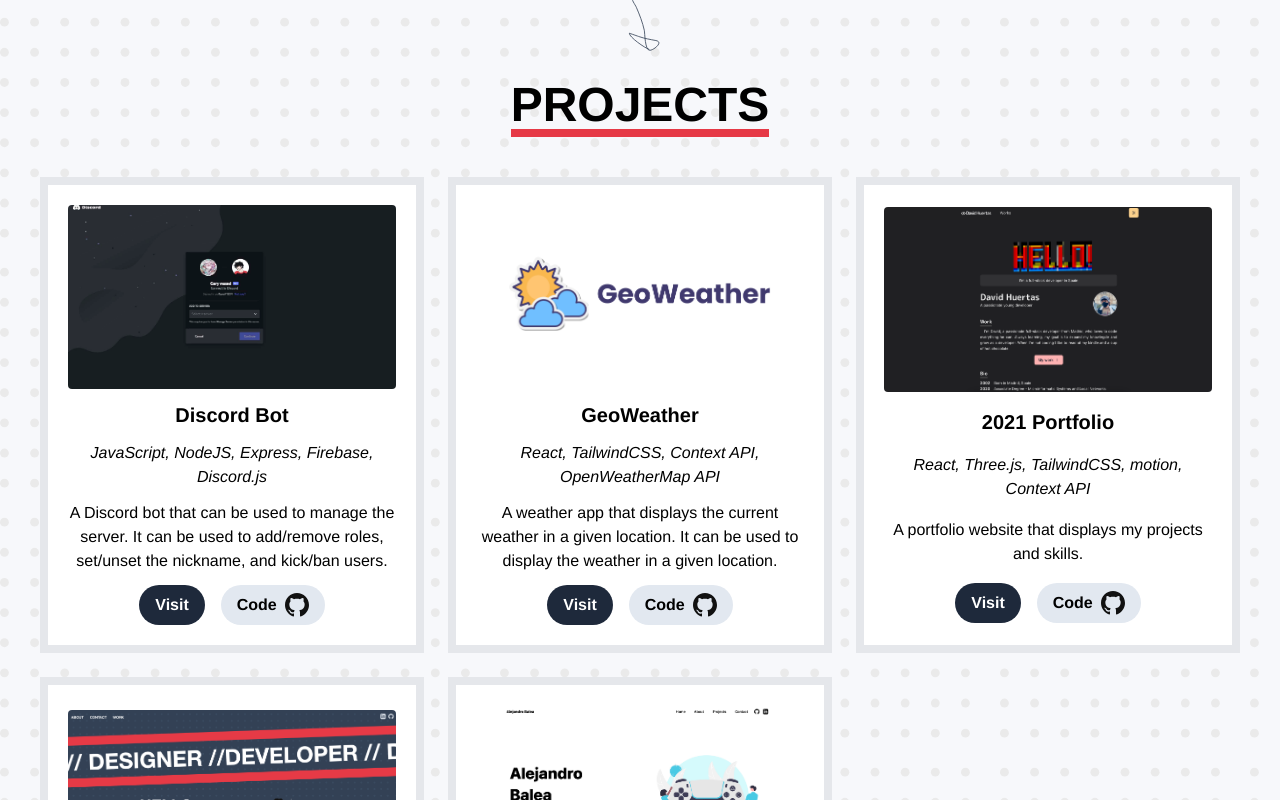
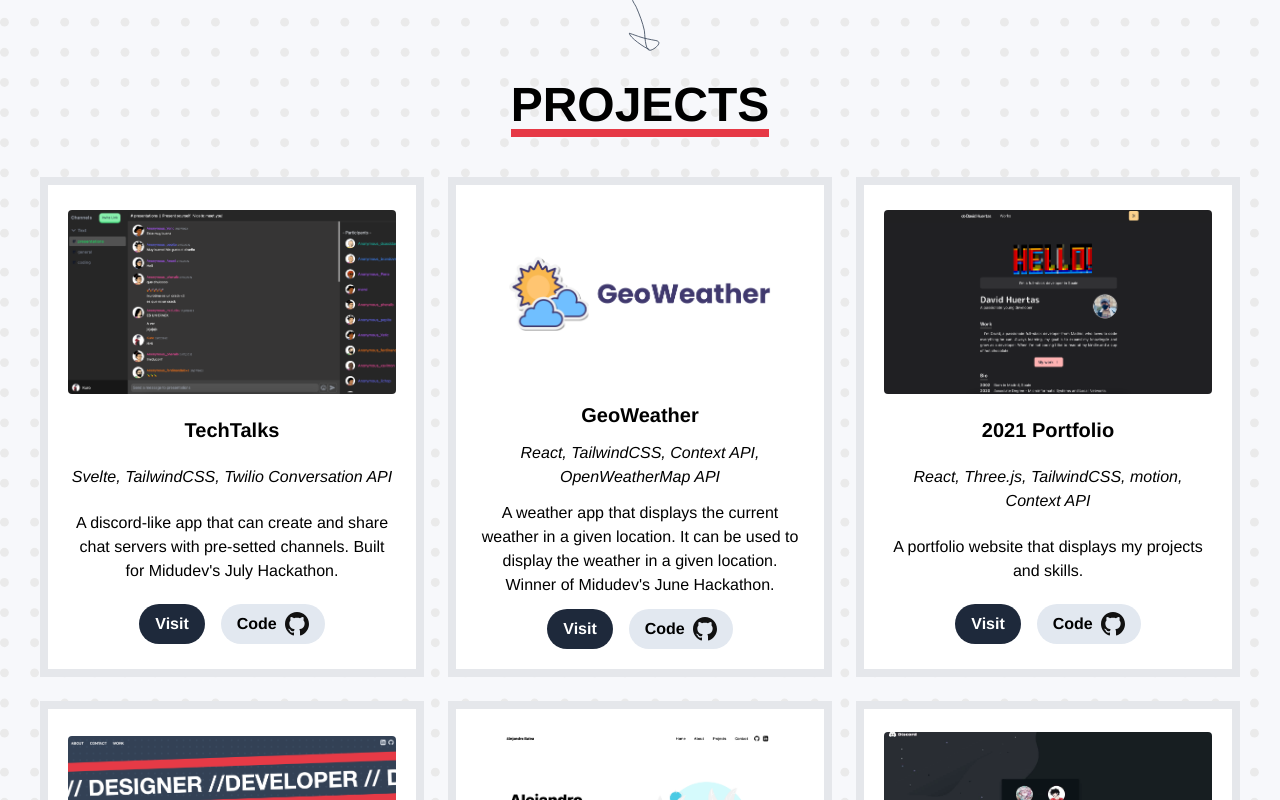
Before and after one commit to ikurotime/portfolio-2022, a React (Vite) app: page / in a window 1280 px wide. Shown: the part 2000-2800 px from the top of the page. Built offline with nearby package versions, Linux system fonts and the light colour scheme.

Commit message:
Add(Techtalks project)

```diff
--- a/src/components/Common/ProjectComponent.tsx
+++ b/src/components/Common/ProjectComponent.tsx
@@ -27,8 +27,8 @@ export default function ProjectComponent({title,techStack,description,github,img
     <p className='italic'>{techStack}</p>
     <p>{description}</p>
     <div className="flex flex-row" >
-      <a href={link} onMouseEnter={() => cursorChangeHandler('hovered')} target='_blank'
-      onMouseLeave={() => cursorChangeHandler('')}  id='project-visit' className="px-4 py-2 font-bold text-white rounded-full bg-slate-800 dark:bg-[#e63946]">
+     <a href={link} onMouseEnter={() => cursorChangeHandler('hovered')} target='_blank'
+      onMouseLeave={() => cursorChangeHandler('')}  id='project-visit' className="px-4 py-2 font-bold text-white rounded-full bg-slate-800 dark:bg-[#494949]">
         Visit
       </a>
      {github &&  <a href={github} onMouseEnter={() => cursorChangeHandler('hovered')} target='_blank'
--- a/src/components/Sections/ProjectSection.tsx
+++ b/src/components/Sections/ProjectSection.tsx
@@ -4,17 +4,17 @@ import ProjectComponent from "../Common/ProjectComponent";
 export default function ProjectSection() {
   const projects = [
     {
-      title: "Discord Bot",
-      techStack: "JavaScript, NodeJS, Express, Firebase, Discord.js",
-      description: "A Discord bot that can be used to manage the server. It can be used to add/remove roles, set/unset the nickname, and kick/ban users.",
-      github: "https://github.com/ikurotime/gary-bot",
-      image: "DiscordImage",
-      link: "https://discord.com/api/oauth2/authorize?client_id=849605392027353108&permissions=8&scope=bot",
+      title: "TechTalks",
+      techStack: "Svelte, TailwindCSS, Twilio Conversation API",
+      description: "A discord-like app that can create and share chat servers with pre-setted channels. Built for Midudev's July Hackathon.",
+      github: "https://github.com/ikurotime/Svelte-Twilio-chat",
+      image: "TechTalks",
+      link: "https://techtalks.davidhuertas.dev",
     },
     {
       title: "GeoWeather",
       techStack: "React, TailwindCSS, Context API, OpenWeatherMap API",
-      description: "A weather app that displays the current weather in a given location. It can be used to display the weather in a given location.",
+      description: "A weather app that displays the current weather in a given location. It can be used to display the weather in a given location. Winner of Midudev's June Hackathon.",
       github: "https://github.com/ikurotime/GeoWeather",
       image: "GeoWeather",
       link: "https://geoweather.davidhuertas.dev",
@@ -41,6 +41,14 @@ export default function ProjectSection() {
       description: "A portfolio website for Alejandro Balea, Game Developer. It has a customization feature that allows the user to change the style of the website. (Work in progress)",
       image: "AlejandroBalea",
       link: "https://portfolio-balea.vercel.app",
+    },
+    {
+      title: "Discord Bot",
+      techStack: "JavaScript, NodeJS, Express, Firebase, Discord.js",
+      description: "A Discord bot that can be used to manage the server. It can be used to add/remove roles, set/unset the nickname, and kick/ban users.",
+      github: "https://github.com/ikurotime/gary-bot",
+      image: "DiscordImage",
+      link: "https://discord.com/api/oauth2/authorize?client_id=849605392027353108&permissions=8&scope=bot",
     }
 
   ];
```
Also changed, not shown: src/img/TechTalks.png (added).
